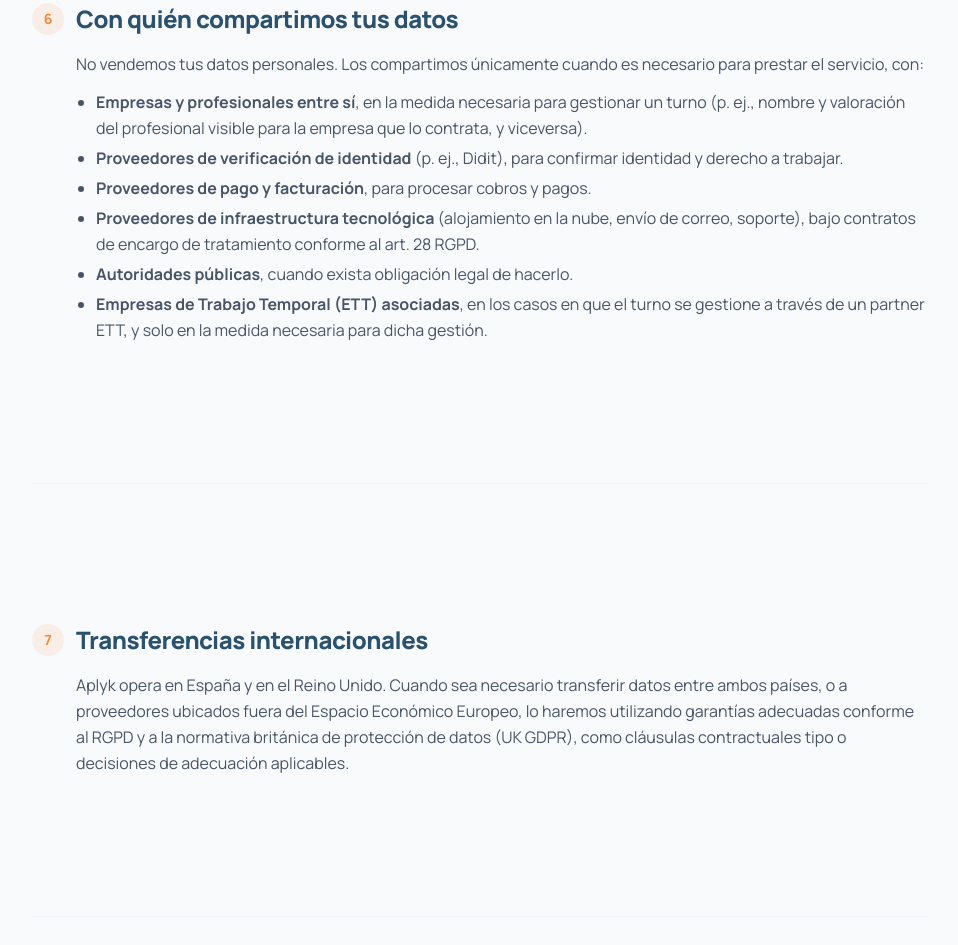
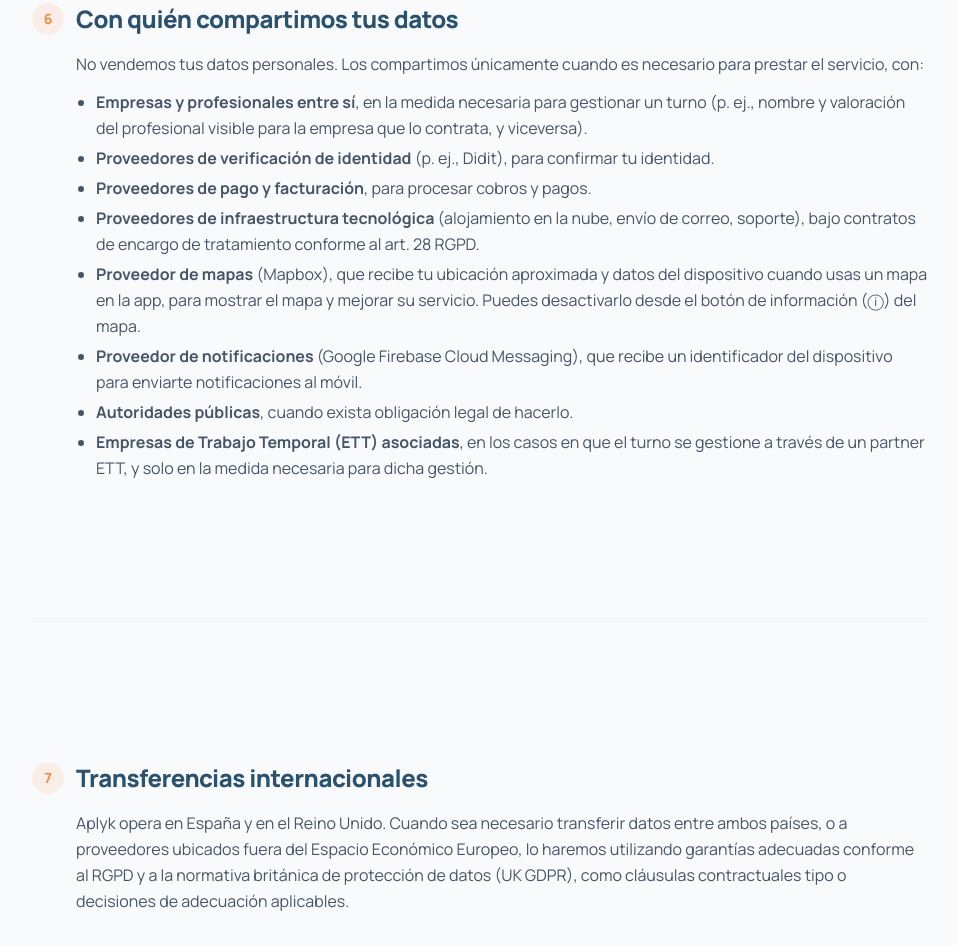
Before and after one commit to aplyk/aplyk-blog, a plain HTML site: page Resources/Documents/Privacy/privacy-policy-es.html in a window 1280 px wide. Shown: the part 4647-5592 px from the top of the page, without its empty margins (160-1118 px from the left). Drawn offline with nearby package versions, Linux system fonts and the light colour scheme.

Commit message:
Privacy policy: name Mapbox and Firebase; identity only (#4)
* docs: name Mapbox and Firebase in the privacy policy (en)

* docs: name Mapbox and Firebase in the privacy policy (es)

```diff
--- a/Resources/Documents/Privacy/privacy-policy-es.html
+++ b/Resources/Documents/Privacy/privacy-policy-es.html
@@ -134,7 +134,7 @@
             Política de Privacidad
           </h1>
 <!-- <p class="mt-4 text-white/60 text-lg">
-            Última actualización: Abril 2026
+            Última actualización: Noviembre 2026
           </p> -->
 </div>
 </div>
@@ -298,9 +298,11 @@
 <p>No vendemos tus datos personales. Los compartimos únicamente cuando es necesario para prestar el servicio, con:</p>
 <ul class="list-disc pl-5 flex flex-col gap-1">
 <li><strong>Empresas y profesionales entre sí</strong>, en la medida necesaria para gestionar un turno (p. ej., nombre y valoración del profesional visible para la empresa que lo contrata, y viceversa).</li>
-<li><strong>Proveedores de verificación de identidad</strong> (p. ej., Didit), para confirmar identidad y derecho a trabajar.</li>
+<li><strong>Proveedores de verificación de identidad</strong> (p. ej., Didit), para confirmar tu identidad.</li>
 <li><strong>Proveedores de pago y facturación</strong>, para procesar cobros y pagos.</li>
 <li><strong>Proveedores de infraestructura tecnológica</strong> (alojamiento en la nube, envío de correo, soporte), bajo contratos de encargo de tratamiento conforme al art. 28 RGPD.</li>
+                <li><strong>Proveedor de mapas</strong> (Mapbox), que recibe tu ubicación aproximada y datos del dispositivo cuando usas un mapa en la app, para mostrar el mapa y mejorar su servicio. Puedes desactivarlo desde el botón de información (ⓘ) del mapa.</li>
+                <li><strong>Proveedor de notificaciones</strong> (Google Firebase Cloud Messaging), que recibe un identificador del dispositivo para enviarte notificaciones al móvil.</li>
 <li><strong>Autoridades públicas</strong>, cuando exista obligación legal de hacerlo.</li>
 <li><strong>Empresas de Trabajo Temporal (ETT) asociadas</strong>, en los casos en que el turno se gestione a través de un partner ETT, y solo en la medida necesaria para dicha gestión.</li>
 </ul>
```
Also changed, not shown: Resources/Documents/Privacy/privacy-policy-en.html (+4 -2 lines).
